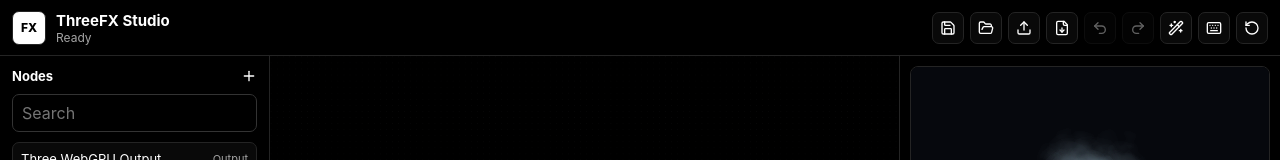
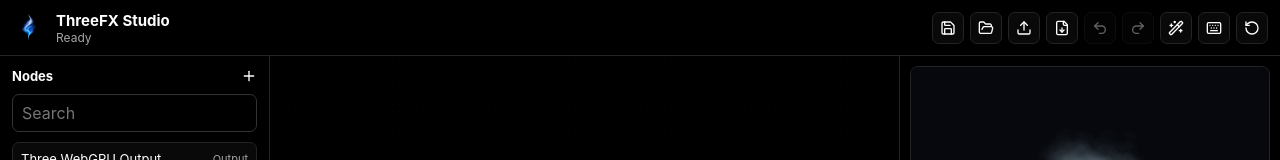
Before and after one commit to georgevibing/threefx-studio, a React (Vite) app in the folder apps/builder/: page / in a window 1280 px wide. Shown: the top 160 px of the page. Built offline with nearby package versions, Linux system fonts and the light colour scheme.

Commit message:
feat(builder): add branded app logo

```diff
--- a/apps/builder/index.html
+++ b/apps/builder/index.html
@@ -3,6 +3,7 @@
   <head>
     <meta charset="UTF-8" />
     <meta name="viewport" content="width=device-width, initial-scale=1.0" />
+    <link rel="icon" type="image/png" sizes="64x64" href="/favicon.png" />
     <title>ThreeFX Studio</title>
   </head>
   <body>
--- a/apps/builder/src/App.tsx
+++ b/apps/builder/src/App.tsx
@@ -1735,7 +1735,7 @@
   return (
     <header className="topbar">
       <div className="brand">
-        <span className="brand-mark">FX</span>
+        <img className="brand-logo" src="/logo.png" alt="" aria-hidden="true" />
         <div>
           <h1>ThreeFX Studio</h1>
           <span>{status}</span>
--- a/apps/builder/src/styles.css
+++ b/apps/builder/src/styles.css
@@ -98,17 +98,12 @@
   gap: 10px;
 }
 
-.brand-mark {
-  display: grid;
+.brand-logo {
+  display: block;
   width: 34px;
-  height: 34px;
-  place-items: center;
-  border: 1px solid var(--border);
-  border-radius: 7px;
-  background: var(--foreground);
-  color: var(--background);
-  font-size: 12px;
-  font-weight: 800;
+  height: 40px;
+  flex: 0 0 auto;
+  object-fit: contain;
 }
 
 .brand h1 {
```
Also changed, not shown: apps/builder/public/favicon.png (added), apps/builder/public/logo.png (added).
